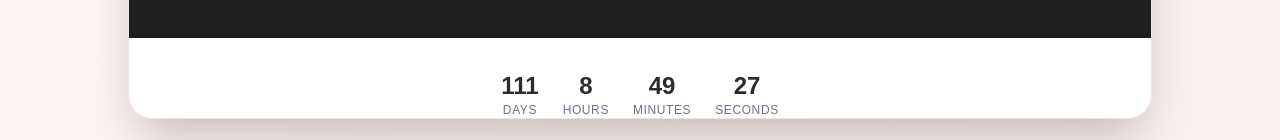
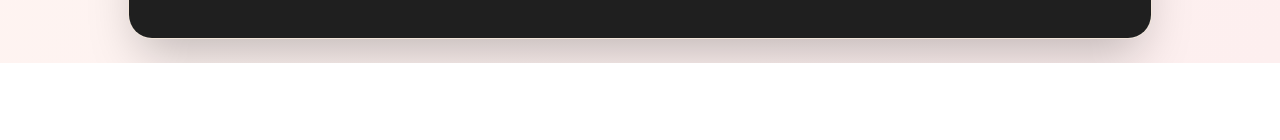
Before and after one commit to Avinashlinga41665/vineela-tharun, a Next.js app: page / in a window 1280 px wide. Shown: the part 2478-2618 px from the top of the page. After the commit the page ends 2541 px from the top, so only its background shows below. Built offline with nearby package versions, Linux system fonts and the light colour scheme.

Commit message:
Minor change - 6

```diff
--- a/app/page.tsx
+++ b/app/page.tsx
@@ -6,7 +6,6 @@ import Events from "@/components/Events";
 import Location from "@/components/Location";
 import Gallery from "@/components/Gallery";
 import Footer from "@/components/Footer";
-import Countdown from "@/components/Countdown";
 
 
 export default function Home() {
@@ -24,7 +23,6 @@ export default function Home() {
         <Location />
         <Gallery />
         <Footer/>
-        <Countdown />
       </motion.div>
 
     </main>
```
